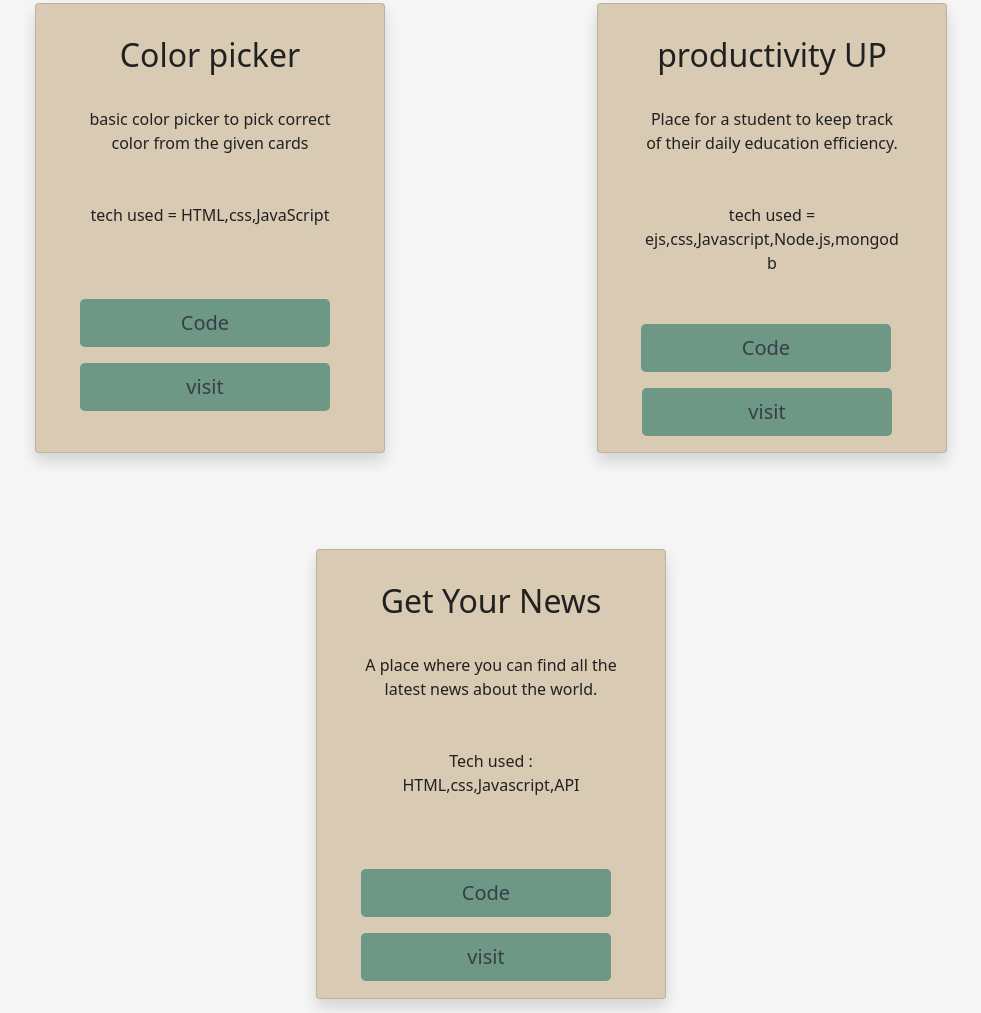
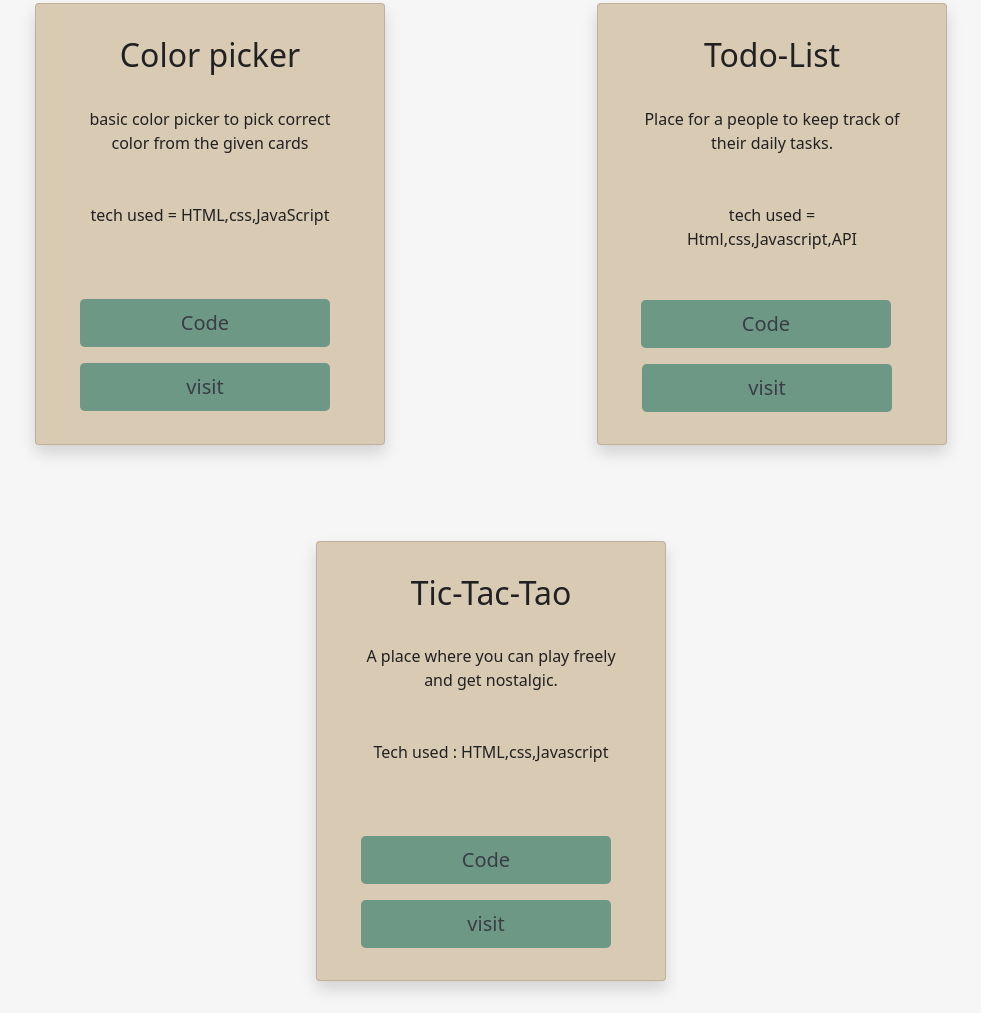
Before and after one commit to Eli4479/My-portfolio, a plain HTML site: page index.html in a window 1280 px wide. Shown: the part 2137-3150 px from the top of the page, without its empty margins (157-1138 px from the left). Drawn offline with nearby package versions, Linux system fonts and the light colour scheme.

Commit message:
added index.html

```diff
--- a/index portfolio.html
+++ b/index.html
@@ -135,21 +135,21 @@
       </div>
       <div class="card rounded shadow m-5">
         <div class="card-body">
-          <h2 class="card-title my-3">productivity UP</h2>
-          <p class="card-text p-3">Place for a student to keep track of their daily education efficiency.</p>
-          <p class="card-text p-3">tech used = ejs,css,Javascript,Node.js,mongodb</p>
-          <button class="btn  margin p-2 btn-lg"><a href="https://github.com/Eli4479/HACK_overflow">Code</a></button>
-          <button class="btn m-3 p-2 btn-lg"><a href="https://up-your-productivity.herokuapp.com/">visit</a></button>
+          <h2 class="card-title my-3">Todo-List</h2>
+          <p class="card-text p-3">Place for a people to keep track of their daily tasks.</p>
+          <p class="card-text p-3">tech used = Html,css,Javascript,API</p>
+          <button class="btn  margin p-2 btn-lg"><a href="https://github.com/Eli4479/csoc-task-2-web">Code</a></button>
+          <button class="btn m-3 p-2 btn-lg"><a href="https://csoc-task-2-web-gamma.vercel.app/">visit</a></button>
         </div>
       </div>
       <div class="card rounded shadow m-5">
         <div class="card-body">
-          <h2 class="card-title my-3">Get Your News</h2>
-          <p class="card-text p-3">A place where you can find all the latest news about the world.</p>
-          <p class="card-text p-3">Tech used : HTML,css,Javascript,API</p>
+          <h2 class="card-title my-3">Tic-Tac-Tao</h2>
+          <p class="card-text p-3">A place where you can play freely and get nostalgic.</p>
+          <p class="card-text p-3">Tech used : HTML,css,Javascript</p>
           <br>
-          <button class="btn p-2 m-3 btn-lg"><a href="https://github.com/Eli4479/Debugit_2022">Code</a></button>
-          <button class="btn p-2 m-3 btn-lg"><a href="../News/index.html">visit</a></button>
+          <button class="btn p-2 m-3 btn-lg"><a href="https://github.com/Eli4479/Tic-Tac-Tao">Code</a></button>
+          <button class="btn p-2 m-3 btn-lg"><a href="https://tic-tac-tao.vercel.app/">visit</a></button>
         </div>
       </div>
     </div>
```
